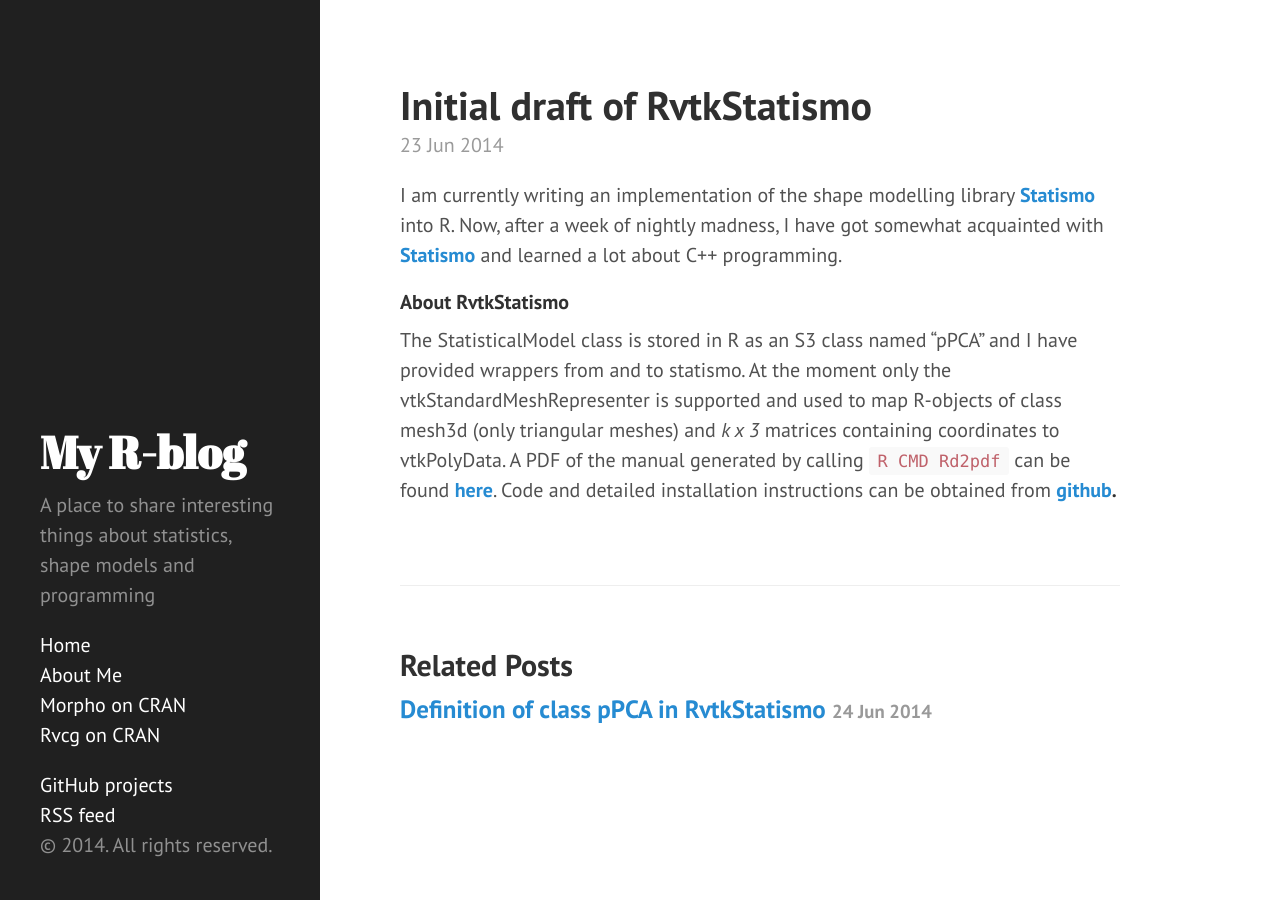
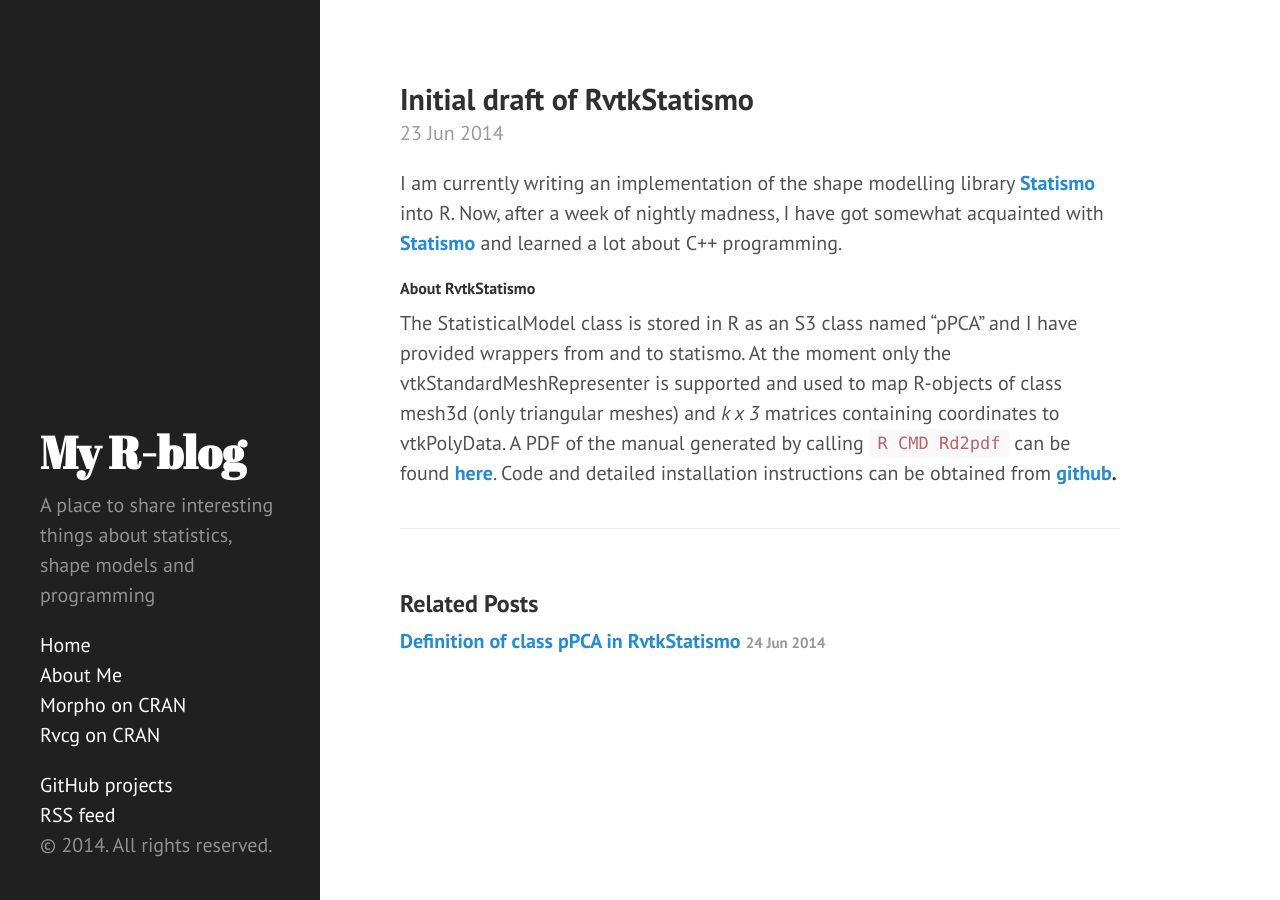
Before and after one commit to zarquon42b/zarquon42b.github.io, a Jekyll site: the page built from _posts/2014-06-23-RvtkStatismo.md, in a window 1280 px wide. Built offline with Jekyll 4.4.1, drawn with Linux system fonts in a browser that asks for light colours; Markdown is read by kramdown in place of the engine named in the settings; comment, search, counter and statistics services are not loaded.

Commit message:
tweaked font sizes

```diff
--- a/index.html
+++ b/index.html
@@ -2,6 +2,10 @@
 layout: default
 title: Home
 ---
+
+
+<h1 style="font-family:Abril Fatface, serif;
+  font-size: 2.5rem;margin-bottom:4rem;">BlogPosts</h1></b>
 
 <div class="posts">
   {% for post in paginator.posts %}
@@ -14,7 +18,7 @@
 
     <span class="post-date">{{ post.date | date_to_string }}</span>
 
-    {{ post.content }}
+    <!--{{ post.content }}-->
   </div>
   {% endfor %}
 </div>
--- a/public/css/poole.css
+++ b/public/css/poole.css
@@ -85,19 +85,19 @@
   text-rendering: optimizeLegibility;
 }
 h1 {
-  font-size: 2rem;
+  font-size: 1.5rem;
 }
 h2 {
   margin-top: 1rem;
-  font-size: 1.5rem;
+  font-size: 1.2rem;
 }
 h3 {
   margin-top: 1.5rem;
-  font-size: 1.25rem;
+  font-size: 1rem;
 }
 h4, h5, h6 {
   margin-top: 1rem;
-  font-size: 1rem;
+  font-size: 0.8rem;
 }
 
 /* Body text */
@@ -303,7 +303,7 @@
 
 .page,
 .post {
-  margin-bottom: 4em;
+  margin-bottom: 2em;
 }
 
 /* Blog post or page title */
```
